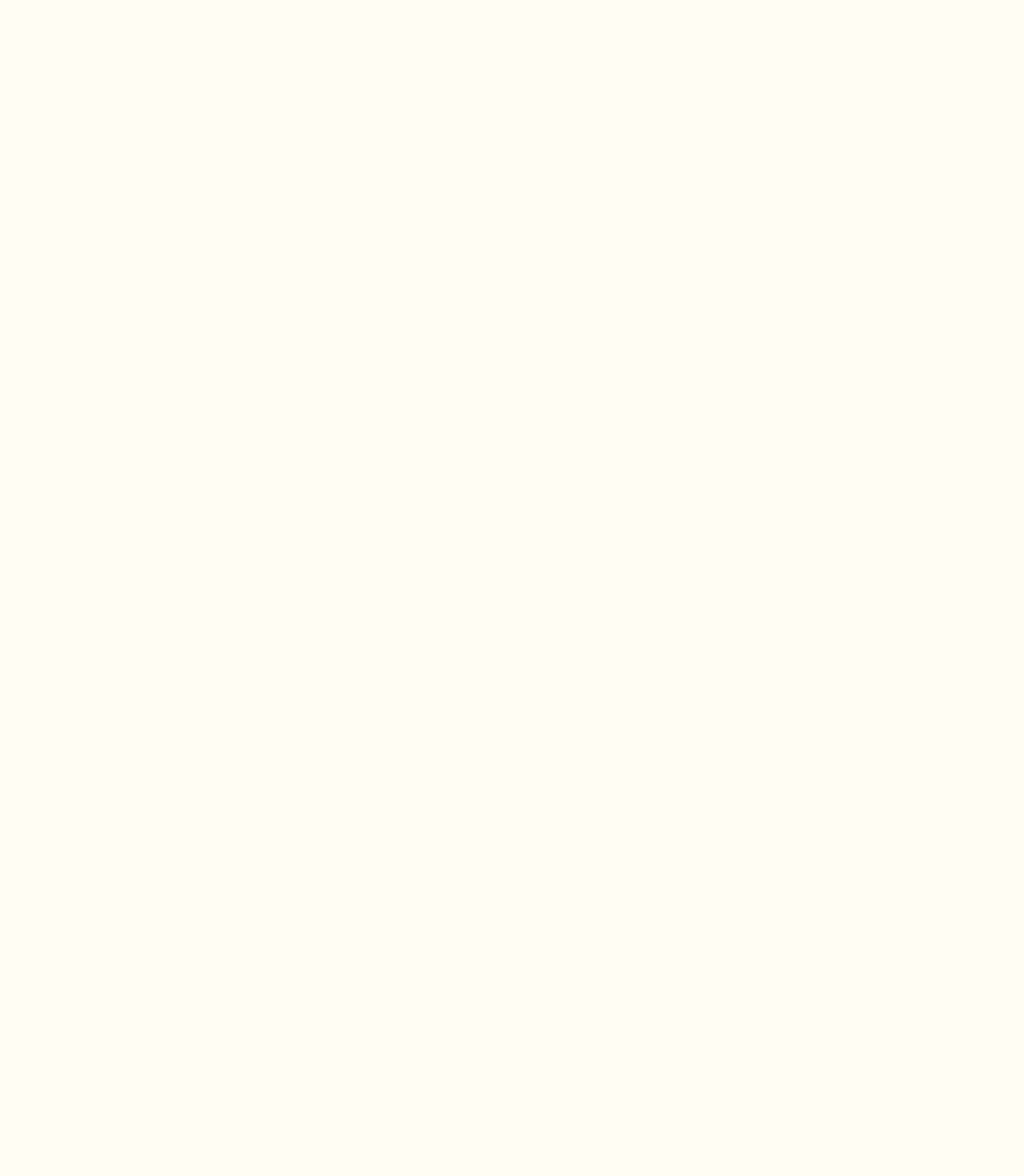
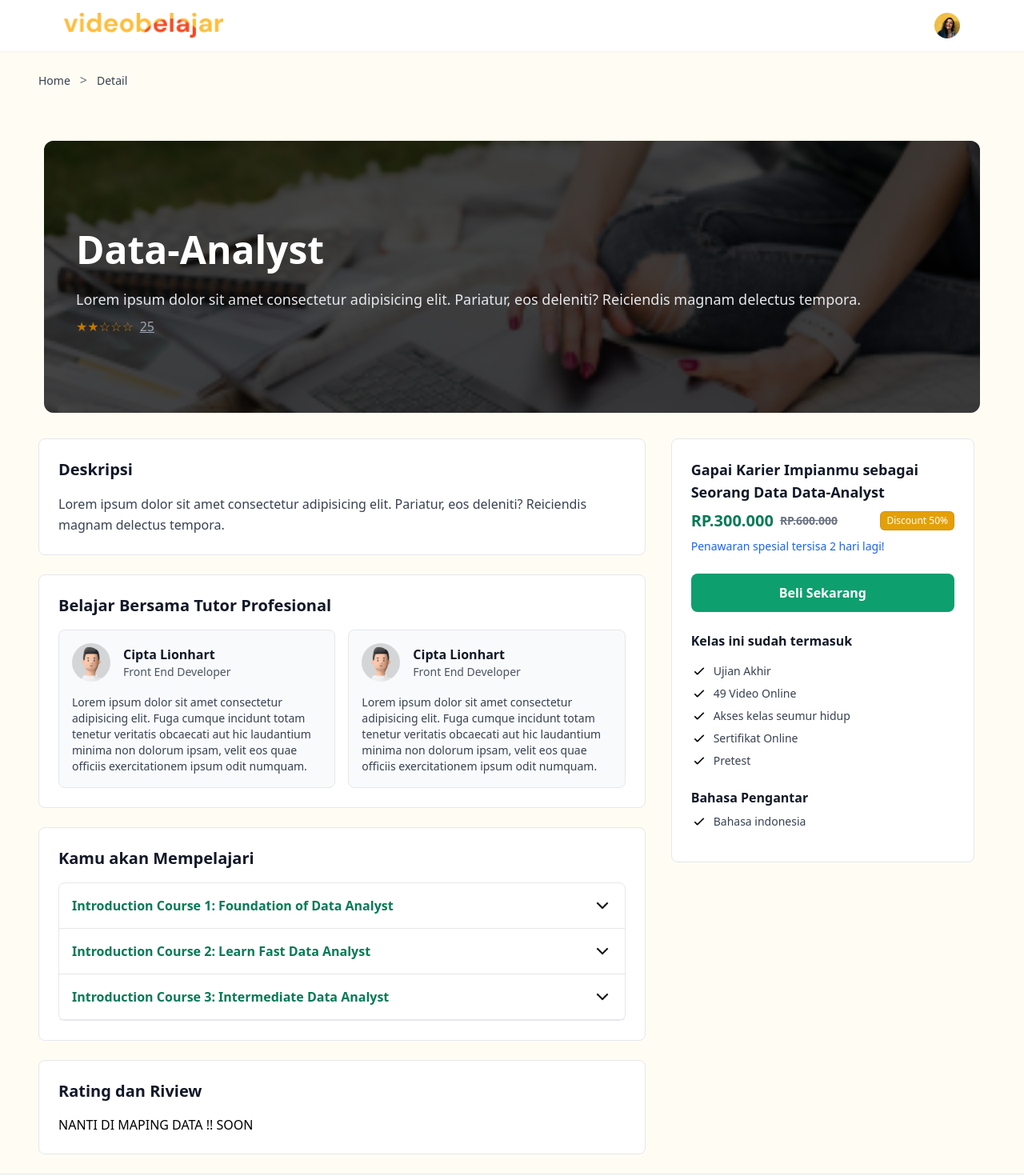
Before and after one commit to Ciptaaaa/VideoBelajar, a React (Vite) app: page /DescCourse/Data-Analyst in a window 1280 px wide. Before the commit this address had no page. Shown: the top 1470 px of the page at 80% size. Before the commit the page ends 800 px from the top, so only its background shows below. Built offline with nearby package versions, Linux system fonts and the light colour scheme.

Commit message:
feat: added Id product, Created Dynamic Route

```diff
--- a/src/App.jsx
+++ b/src/App.jsx
@@ -7,6 +7,9 @@ import Register from "./pages/Register";
 import DescCourse from "./pages/descCourse";
 import User from "./pages/User";
 import Profile from "./pages/Profile";
+import Admin from "./pages/Admin";
+import Product from "./pages/Product";
+import AddUser from "./pages/AddUser";
 
 const App = () => {
   return (
@@ -18,7 +21,10 @@ const App = () => {
         <Route path="/Register" element={<Register />} />
         <Route path="/user" element={<User />} />
         <Route path="/profile" element={<Profile />} />
-        <Route path="/DescCourse" element={<DescCourse />} />
+        <Route path="/DescCourse/:id" element={<DescCourse />} />
+        <Route path="/Admin/Dashboard" element={<Admin />} />
+        <Route path="/Admin/Product" element={<Product />} />
+        <Route path="/Admin/AddUser" element={<AddUser />} />
       </Routes>
     </Router>
   );
--- a/src/components/courseList.jsx
+++ b/src/components/courseList.jsx
@@ -3,57 +3,68 @@ import CourseCard from "./courseCard";
 import kelas1 from "../assets/kelas1.png"; // Contoh path untuk gambar
 import kelas2 from "../assets/kelas2.png";
 import kelas3 from "../assets/kelas3.png";
-import AvatarLogo from "../assets/Avatar.png";
+import AvatarInstructor from "../assets/avatarInstructor.svg";
 
-const courses = [
+export const courses = [
   {
     imgSrc: kelas1,
-    title: "Data Analyst",
+    title: "Data-Analyst",
     description:
       "Lorem ipsum dolor sit amet consectetur adipisicing elit. Pariatur, eos deleniti? Reiciendis magnam delectus tempora.",
-    ownerImg: AvatarLogo,
+    ownerImg: AvatarInstructor,
     ownerName: "Cipta Lionhart",
     ownerTitle: "Front End Developer",
-    rating: "★★★☆☆",
-    reviews: 40,
+    rating: "★★☆☆☆",
+    reviews: 25,
     price: "RP.300.000",
+    originalPrice: "RP.600.000",
+    discount: 50,
+    id: "Data-Analyst",
   },
   {
     imgSrc: kelas2,
     title: "Pemasaran",
     description:
       "Lorem ipsum dolor sit amet consectetur adipisicing elit. Pariatur, eos deleniti? Reiciendis magnam delectus tempora.",
-    ownerImg: AvatarLogo,
+    ownerImg: AvatarInstructor,
     ownerName: "Cipta Lionhart",
     ownerTitle: "Front End Developer",
-    rating: "★★★☆☆",
+    rating: " ★★★☆☆",
     reviews: 40,
-    price: "RP.300.000",
+    price: "RP.400.000",
+    originalPrice: "RP.800.000",
+    discount: 50,
+    id: "Pemasaran",
   },
   {
     imgSrc: kelas3,
-    title: "Full-Stack Web Developer",
+    title: "Full-Stack-Web-Developer",
     description:
       "Lorem ipsum dolor sit amet consectetur adipisicing elit. Pariatur, eos deleniti? Reiciendis magnam delectus tempora.",
-    ownerImg: AvatarLogo,
+    ownerImg: AvatarInstructor,
     ownerName: "Cipta Lionhart",
     ownerTitle: "Front End Developer",
-    rating: "★★★☆☆",
-    reviews: 40,
-    price: "RP.300.000",
+    rating: "★★★★★",
+    reviews: 150,
+    price: "RP.1.500.000",
+    originalPrice: "RP.3.000.000",
+    discount: 50,
+    id: "Full-Stack-Web-Developer",
   },
 ];
 const CourseList = () => {
-  const repeatedCourses = Array.from(
-    { length: 12 },
-    (_, index) => courses[index % courses.length]
-  );
+  const repeatedCourses = Array.from({ length: 12 }, (_, index) => ({
+    ...courses[index % courses.length],
+  }));
 
   return (
     <div className="grid grid-cols-1 md:grid-cols-2 lg:grid-cols-3 gap-8">
       {repeatedCourses.map((course, index) => (
         <CourseCard
-          key={index}
+          key={`${course.id}-${index}`}
+          id={course.id}
+          originalPrice={course.originalPrice}
+          discount={course.discount}
           imgSrc={course.imgSrc}
           title={course.title}
           description={course.description}
--- a/src/pages/descCourse.jsx
+++ b/src/pages/descCourse.jsx
@@ -1,58 +1,76 @@
 import React from "react";
-import Navbar from "../components/Navbar";
-import NavbarLogo from "../assets/logo.png";
-import { Link } from "react-router-dom";
+import Header from "../components/Header";
+import { Link, useParams } from "react-router-dom";
 import Footer from "../components/Footer";
 import Banner from "../components/Banner";
-import Kelas1 from "../assets/kelas1.png";
-import AvatarInstructor from "../assets/avatarInstructor.svg";
-import Down from "../assets/down.png";
+import Accordion from "../components/Accordion";
+import { courses } from "../components/courseList";
 import Check from "../assets/check.png";
+const DescCourse = () => {
+  const { id } = useParams(); // Mengambil parameter id dari URL
+  const course = courses.find((course) => course.id === id); // Cari kursus berdasarkan id
 
-const DescCourse = () => {
+  if (!course) {
+    return <p>Kursus tidak ditemukan</p>;
+  }
+  const accordionData = [
+    {
+      title: "Introduction Course 1: Foundation of Data Analyst",
+      lessons: [
+        { name: "The basics of user experience design", duration: "45 menit" },
+        { name: "Jobs in the field of user experience", duration: "40 menit" },
+        { name: "The product development life cycle", duration: "30 menit" },
+      ],
+    },
+    {
+      title: "Introduction Course 2: Learn Fast Data Analyst",
+      lessons: [
+        { name: "Advanced user experience design", duration: "50 menit" },
+        { name: "UX research methods", duration: "35 menit" },
+        { name: "Prototyping techniques", duration: "40 menit" },
+      ],
+    },
+    {
+      title: " Introduction Course 3: Intermediate Data Analyst",
+      lessons: [
+        { name: "Data visualization techniques", duration: "60 menit" },
+        { name: "Data modeling basics", duration: "45 menit" },
+        { name: "Introduction to SQL", duration: "40 menit" },
+      ],
+    },
+  ];
   return (
     <>
-      <header className="bg-white shadow-sm">
-        <div className="container mx-auto max-w-[1200px] px-4 md:px-6 lg:px-10 py-4 flex justify-between items-center">
-          <Link to="/" className="block">
-            <img
-              src={NavbarLogo}
-              alt="Logo Video Belajar"
-              className="h-6 md:h-8"
-            />
-          </Link>
-          <Navbar />
-        </div>
-      </header>
+      <Header />
       <main className="pt-6">
         <div className="mx-auto max-w-7xl px-4 sm:px-6 lg:px-8">
           <nav className="flex mb-4 mx-4 max-w-[1170px]">
             <ol className="inline-flex items-center space-x-1 md:space-x-3">
               <li>
-                <a
-                  href="/"
+                <Link
+                  to="/user"
                   className="text-gray-700 hover:text-gray-900 text-sm font-medium"
                 >
                   Home
-                </a>
+                </Link>
               </li>
               <li className="text-gray-500">&gt;</li>
               <li>
-                <a
-                  href="/"
+                <Link
+                  to="#"
                   className="text-gray-700 hover:text-gray-900 text-sm font-medium"
                 >
                   Detail
-                </a>
+                </Link>
               </li>
             </ol>
           </nav>
           <Banner
-            title="Gapai karier impianmu sebagai Seorang Data Analyst."
-            description="Lorem ipsum dolor sit amet, consectetur adipiscing elit. Integer tristique vitae purus at iaculis."
-            imageSrc={Kelas1}
-            rating={3}
-            reviewScore="3.0 (40)"
+            title={course.title}
+            description={course.description}
+            imageSrc={course.imgSrc}
+            rating={course.rating}
+            reviewScore={course.reviews}
           />
           <div className="lg:flex lg:space-x-8 mt-8 mx-4 max-w-[1170px]">
             <div className="lg:w-2/3">
@@ -61,19 +79,7 @@ const DescCourse = () => {
                   Deskripsi
                 </h2>
                 <p className="text-gray-700 leading-relaxed">
-                  Ipsam aliquam iure facilis facilis. Optio nam quas natus
-                  labore dolorem quos ut molestiae. Veniam praesentium suscipit
-                  quibusdam. Consequuntur quis quidem itaque. Optio eius nulla
-                  nihil accusantium libero facilis animi qui. Tempore in
-                  voluptatibus iste porro neque doloribus incidunt. Eveniet
-                  quibusdam ab deleniti dolor pariatur quidem necessitatibus.
-                  Rerum ipsam temporibus delectus. Officiis maxime pariatur
-                  doloribus. Tempora doloribus harum quia dolorum facilis
-                  tempore minima doloribus corporis. Quasi illum odio. Modi
-                  expedita architecto error sit quae illum. Rerum temporibus
-                  quia esse voluptas aliquam. Ut deleniti unde. Amet ab
-                  accusantium eaque dolore veniam quis illo. Numquam pariatur ea
-                  distinctio consectetur necessitatibus nisi.
+                  {course.description}
                 </p>
               </div>
               <div className="bg-white rounded-lg border p-6 mb-6">
@@ -84,16 +90,16 @@ const DescCourse = () => {
                   <div className="bg-gray-50 rounded-lg border p-4">
                     <div className="flex items-center space-x-4">
                       <img
-                        src={AvatarInstructor}
+                        src={course.ownerImg}
                         alt="Avatar_Instructor"
                         className="w-12 h-12 rounded-full"
                       />
                       <div>
                         <p className="font-semibold text-gray-900">
-                          Cipta LeonHeart
+                          {course.ownerName}
                         </p>
                         <p className="text-sm text-gray-600">
-                          Front End Developer
+                          {course.ownerTitle}
                         </p>
                       </div>
                     </div>
@@ -107,16 +113,16 @@ const DescCourse = () => {
                   <div className="bg-gray-50 rounded-lg border p-4">
                     <div className="flex items-center space-x-4">
                       <img
-                        src={AvatarInstructor}
+                        src={course.ownerImg}
                         alt="Avatar_Instructor"
                         className="w-12 h-12 rounded-full"
                       />
                       <div>
                         <p className="font-semibold text-gray-900">
-                          Cipta LeonHeart
+                          {course.ownerName}
                         </p>
                         <p className="text-sm text-gray-600">
-                          Front End Developer
+                          {course.ownerTitle}
                         </p>
                       </div>
                     </div>
@@ -129,61 +135,7 @@ const DescCourse = () => {
                   </div>
                 </div>
               </div>
-              <div className="bg-white rounded-lg border p-6 mb-6">
-                <h2 className="text-xl font-bold text-gray-900 mb-4">
-                  Kamu akan mempelajari
-                </h2>
-                <div className="border border-gray-200 rounded-lg">
-                  <div className="border-b">
-                    <button className="w-full text-left p-4 focus:outline-none focus:bg-gray-100 hover:bg-gray-100 flex justify-between items-center">
-                      <span className="text-green-600 font-semibold">
-                        Introduction Course 1: Foundation of Data Analyst
-                      </span>
-                      <img
-                        src={Down}
-                        alt="Select_Option"
-                        className="w-6 h-6 text-gray-500 transform "
-                      />
-                    </button>
-                  </div>
-                  <div className="border-b">
-                    <button className="w-full text-left p-4 focus:outline-none focus:bg-gray-100 hover:bg-gray-100 flex justify-between items-center">
-                      <span className="text-green-600 font-semibold">
-                        Introduction Course 2: Learn Fast Data Analyst
-                      </span>
-                      <img
-                        src={Down}
-                        alt="Select_Option"
-                        className="w-6 h-6 text-gray-500 transform "
-                      />
-                    </button>
-                  </div>
-                  <div className="border-b">
-                    <button className="w-full text-left p-4 focus:outline-none focus:bg-gray-100 hover:bg-gray-100 flex justify-between items-center">
-                      <span className="text-green-600 font-semibold">
-                        Introduction Course 3: Intermediate Data Analyst
-                      </span>
-                      <img
-                        src={Down}
-                        alt="Select_Option"
-                        className="w-6 h-6 text-gray-500 transform "
-                      />
-                    </button>
-                  </div>
-                  <div className="border-b">
-                    <button className="w-full text-left p-4 focus:outline-none focus:bg-gray-100 hover:bg-gray-100 flex justify-between items-center">
-                      <span className="text-green-600 font-semibold">
-                        Introduction Course 4: Advance Data Analyst
-                      </span>
-                      <img
-                        src={Down}
-                        alt="Select_Option"
-                        className="w-6 h-6 text-gray-500 transform "
-                      />
-                    </button>
-                  </div>
-                </div>
-              </div>
+              <Accordion title="Kamu akan Mempelajari" items={accordionData} />
               <div className="bg-white rounded-lg border p-6 mb-6">
                 <div className="text-xl font-bold text-gray-900 mb-4">
                   {" "}
@@ -197,13 +149,13 @@ const DescCourse = () => {
             <div className="lg:w-1/3">
               <div className="bg-white rounded-lg border p-6 mb-6">
                 <h2 className="text-lg font-bold text-gray-900 mb-2">
-                  Gapai Karier Impianmu sebagai Seorang Data Analyst
+                  {`Gapai Karier Impianmu sebagai Seorang Data ${course.title}`}
                 </h2>
                 <div className="flex justify-between">
                   <div className="flex items-center text-green-600 text-xl font-bold mb-2">
-                    Rp.300.000
+                    {`${course.price}`}
                     <div className="text-gray-500 line-through ml-2 text-sm">
-                      Rp.600.000
+                     {`${course.originalPrice}`}
                     </div>
                   </div>
                   <div>
```
Also changed, not shown: src/components/courseCard.jsx (+9 -5 lines).
